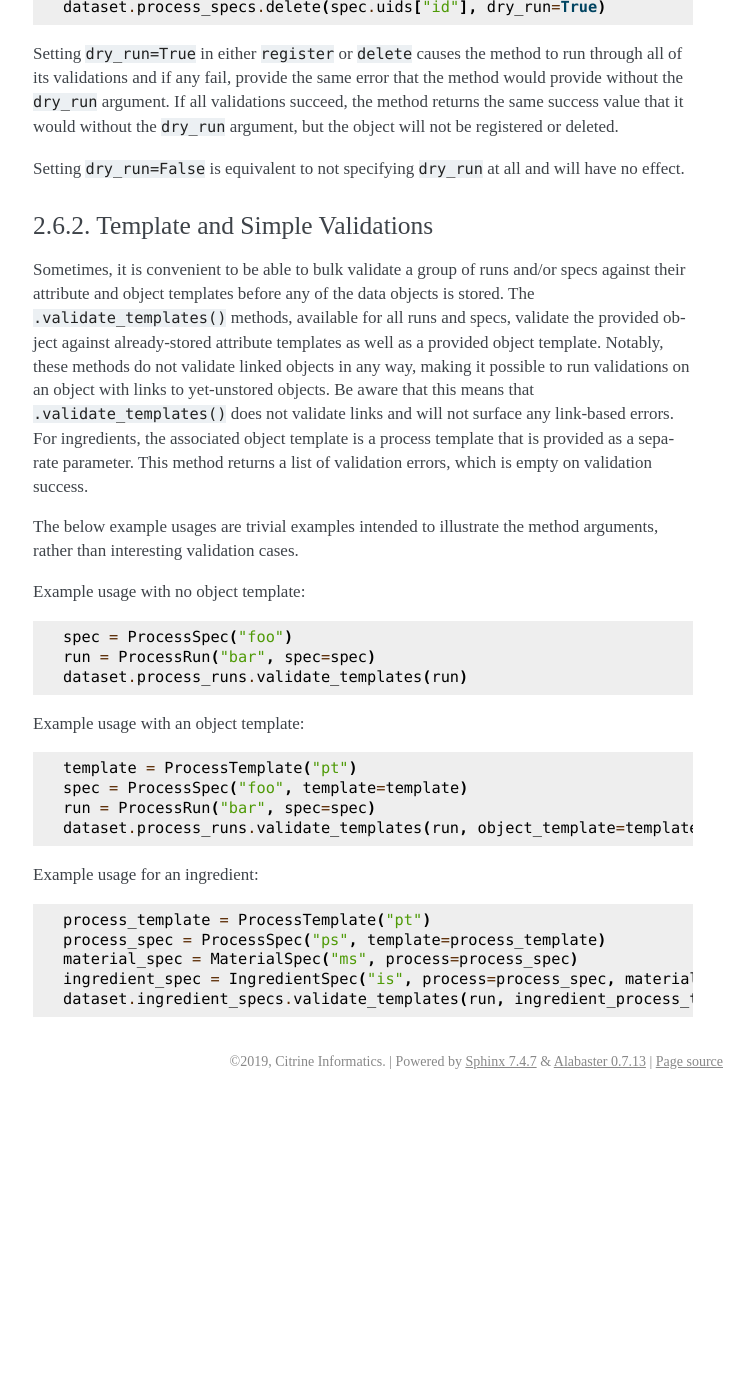
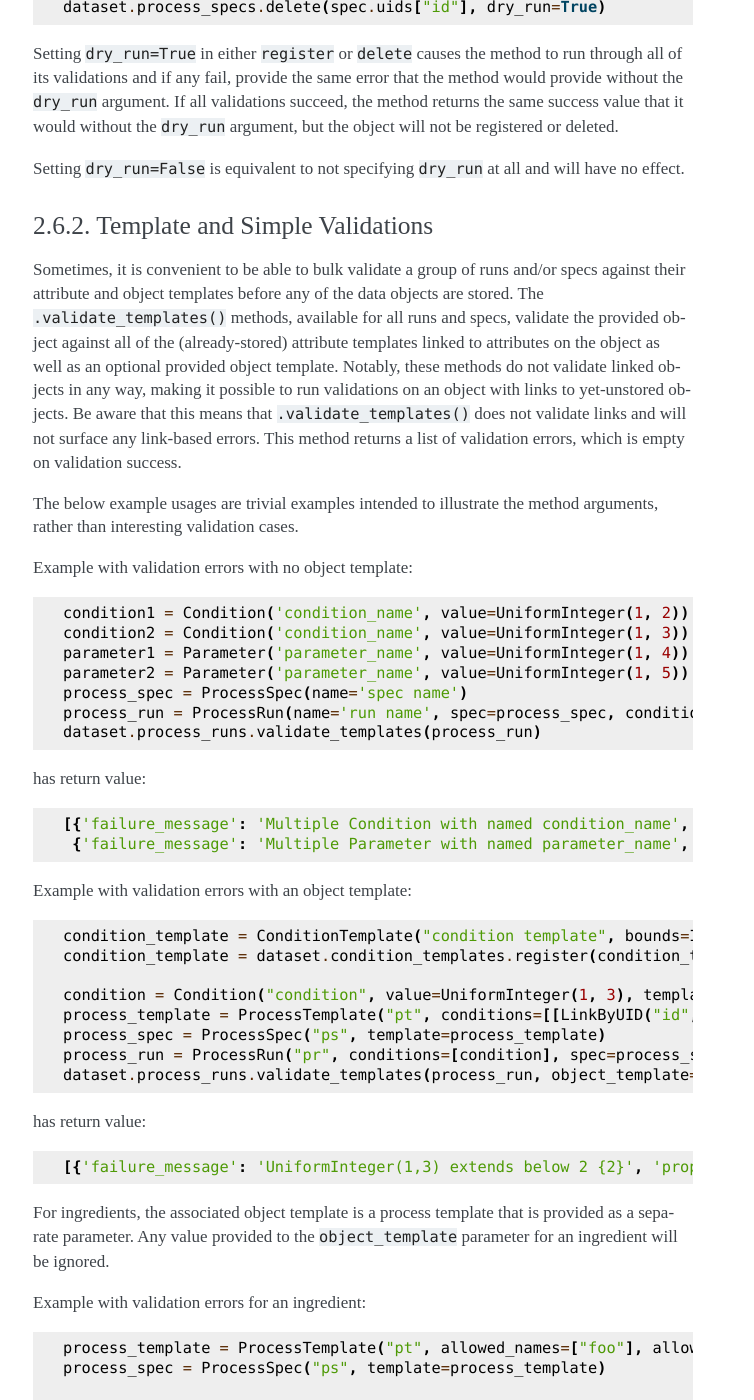
Before and after one commit to CitrineInformatics/citrine-python, a Sphinx documentation site: the page built from docs/source/data_entry.rst, in a window 1280 px wide and 1400 px high, scrolled down 2346 px. Shown: the whole window, without its empty margins (387-1141 px from the left). Built offline with Sphinx 7.4.7, drawn with Linux system fonts in a browser that asks for light colours; pages that are not in the unit, such as notebooks, are missing from menus; before the commit the page ends 3446 px from its top, so only the background shows below that; some of the changed text lies outside the part shown.

Commit message:
Improve clarity of docs & quality of examples for validate_templates()

```diff
--- a/docs/source/data_entry.rst
+++ b/docs/source/data_entry.rst
@@ -137,39 +137,75 @@ Setting ``dry_run=False`` is equivalent to not specifying ``dry_run`` at all and
 Template and Simple Validations
 ^^^^^^^^^^^^^^^^^^^^^^^^^^^^^^^^^^^^
 Sometimes, it is convenient to be able to bulk validate a group of runs and/or specs against their attribute and object
-templates before any of the data objects is stored. The ``.validate_templates()`` methods, available for all runs and
-specs, validate the provided object against already-stored attribute templates as well as a provided object template.
+templates before any of the data objects are stored.
+The ``.validate_templates()`` methods, available for all runs and specs, validate the provided object against all of the
+(already-stored) attribute templates linked to attributes on the object as well as an optional provided object template.
 Notably, these methods do not validate linked objects in any way, making it possible to run validations on an object
-with links to yet-unstored objects. Be aware that this means that ``.validate_templates()`` does not validate links and
-will not surface any link-based errors. For ingredients, the associated object template is a process template that is
-provided as a separate parameter. This method returns a list of validation errors, which is empty on validation success.
+with links to yet-unstored objects.
+Be aware that this means that ``.validate_templates()`` does not validate links and will not surface any link-based
+errors.
+This method returns a list of validation errors, which is empty on validation success.
 
 The below example usages are trivial examples intended to illustrate the method arguments, rather than interesting
 validation cases.
 
-Example usage with no object template:
+Example with validation errors with no object template:
 
 .. code-block:: python
 
-    spec = ProcessSpec("foo")
-    run = ProcessRun("bar", spec=spec)
-    dataset.process_runs.validate_templates(run)
+    condition1 = Condition('condition_name', value=UniformInteger(1, 2))
+    condition2 = Condition('condition_name', value=UniformInteger(1, 3))
+    parameter1 = Parameter('parameter_name', value=UniformInteger(1, 4))
+    parameter2 = Parameter('parameter_name', value=UniformInteger(1, 5))
+    process_spec = ProcessSpec(name='spec name')
+    process_run = ProcessRun(name='run name', spec=process_spec, conditions=[condition1, condition2], parameters=[parameter1, parameter2])
+    dataset.process_runs.validate_templates(process_run)
 
-Example usage with an object template:
+has return value:
 
 .. code-block:: python
 
-    template = ProcessTemplate("pt")
-    spec = ProcessSpec("foo", template=template)
-    run = ProcessRun("bar", spec=spec)
-    dataset.process_runs.validate_templates(run, object_template=template)
+    [{'failure_message': 'Multiple Condition with named condition_name', 'property': None, 'failure_id': 'attribute.duplicate', 'input': None, 'type': NotImplemented},
+     {'failure_message': 'Multiple Parameter with named parameter_name', 'property': None, 'failure_id': 'attribute.duplicate', 'input': None, 'type': NotImplemented}]
 
-Example usage for an ingredient:
+Example with validation errors with an object template:
 
 .. code-block:: python
 
-    process_template = ProcessTemplate("pt")
+    condition_template = ConditionTemplate("condition template", bounds=IntegerBounds(1, 5))
+    condition_template = dataset.condition_templates.register(condition_template)
+
+    condition = Condition("condition", value=UniformInteger(1, 3), template=condition_template)
+    process_template = ProcessTemplate("pt", conditions=[[LinkByUID("id", condition_template.uids["id"]), IntegerBounds(2, 4)]])
     process_spec = ProcessSpec("ps", template=process_template)
-    material_spec = MaterialSpec("ms", process=process_spec)
-    ingredient_spec = IngredientSpec("is", process=process_spec, material=material_spec)
-    dataset.ingredient_specs.validate_templates(run, ingredient_process_template=process_template)
+    process_run = ProcessRun("pr", conditions=[condition], spec=process_spec)
+    dataset.process_runs.validate_templates(process_run, object_template=process_template)
+
+has return value:
+
+.. code-block:: python
+
+    [{'failure_message': 'UniformInteger(1,3) extends below 2 {2}', 'property': None, 'failure_id': 'attribute.bounds.value', 'input': None, 'type': NotImplemented}]
+
+For ingredients, the associated object template is a process template that is provided as a separate parameter. Any
+value provided to the ``object_template`` parameter for an ingredient will be ignored.
+
+Example with validation errors for an ingredient:
+
+.. code-block:: python
+
+    process_template = ProcessTemplate("pt", allowed_names=["foo"], allowed_labels=["bar"])
+    process_spec = ProcessSpec("ps", template=process_template)
+
+    mat_process_spec = ProcessSpec("mps")
+    material_spec = MaterialSpec("ms", process=mat_process_spec)
+
+    ingredient_spec = IngredientSpec("is", process=process_spec, material=material_spec, labels=["ingredient"])
+    dataset.ingredient_specs.validate_templates(ingredient_spec, ingredient_process_template=process_template)
+
+has return value:
+
+.. code-block:: python
+
+    [{'failure_message': 'Ingredient label ingredient not in list of allowed labels Set(bar)', 'property': None, 'failure_id': 'ingredient.label.allowed', 'input': None, 'type': NotImplemented},
+     {'failure_message': 'Ingredient name is not in list of allowed names Set(foo)', 'property': None, 'failure_id': 'ingredient.name.allowed', 'input': None, 'type': NotImplemented}]
```
